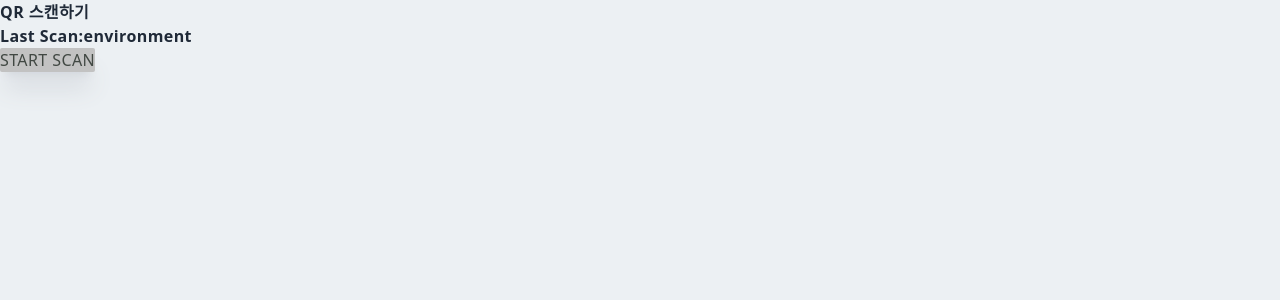
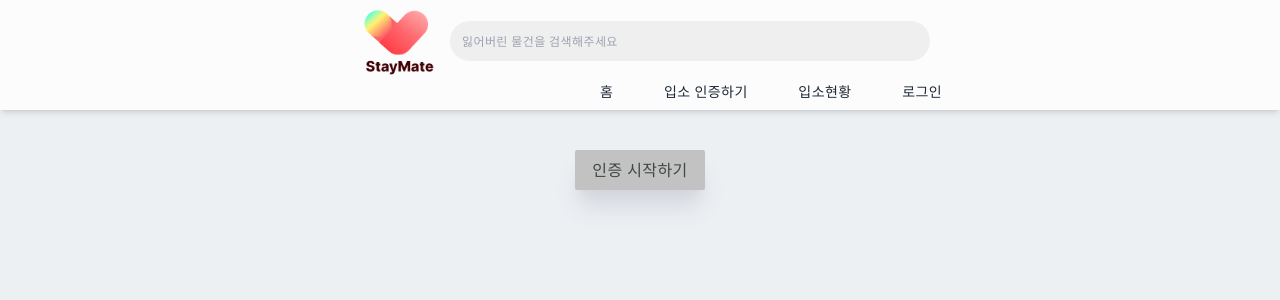
Before and after one commit to Stay-Mate/Stay-mate-client, a Next.js app: page /qrscan in a window 1280 px wide. Shown: the top 300 px of the page. Built offline with nearby package versions, Linux system fonts and the light colour scheme.

Commit message:
CHORE : QR 디자인 수정 및 영문 -> 한글로 바꾸기

```diff
--- a/components/Qrscan/index.tsx
+++ b/components/Qrscan/index.tsx
@@ -4,30 +4,24 @@ import { QrReader } from "react-qr-reader";
 export const Qrscan = () => {
   const [selected, setSelected] = useState<string>("environment");
   const [startScan, setStartScan] = useState<boolean>(false);
-  const [loadingScan, setLoadingScan] = useState<boolean>(false);
   const [data, setData] = useState<string>("");
 
   return (
-    <div>
-      <h3>QR 스캔하기</h3>
-      <h4>
-        Last Scan:
-        {selected}
-      </h4>
-
+    <div className="text-center">
       <button
+        className="w-[130px] h-[40px] mb-5"
         onClick={() => {
           setStartScan(!startScan);
         }}
       >
-        {startScan ? "Stop Scan" : "Start Scan"}
+        {startScan ? "인증 그만하기" : "인증 시작하기"}
       </button>
 
       {startScan && (
-        <>
+        <div >
           <select onChange={(e) => setSelected(e.target.value)}>
-            <option value={"environment"}>Back Camera</option>
-            <option value={"user"}>Front Camera</option>
+            <option value={"environment"}>후면 카메라</option>
+            <option value={"user"}>전면 카메라</option>
           </select>
           <QrReader
             scanDelay={1000}
@@ -36,17 +30,15 @@ export const Qrscan = () => {
               if (result) {
                 setData(result?.getText());
                 console.log(`loaded >>>`, result);
-                setStartScan(false);
-                setLoadingScan(false);
               }
               if (!!error) {
                 console.log(error);
               }
             }}
-            className="w-[400px] h-[400px]"
+            className="m-auto w-[500px] h-[200%] border-4"
           />
           {data}
-        </>
+        </div>
       )}
     </div>
   );
--- a/pages/qrscan.tsx
+++ b/pages/qrscan.tsx
@@ -1,11 +1,15 @@
 import React from "react";
 import { Qrscan } from "@/components/Qrscan";
+import NavBar from "@/components/NavBar";
 
 const qrscan = () => {
   return (
-    <div>
-      <Qrscan />
-    </div>
+    <>
+      <NavBar />
+      <div className="pt-[150px]">
+        <Qrscan />
+      </div>
+    </>
   );
 };
 
```
